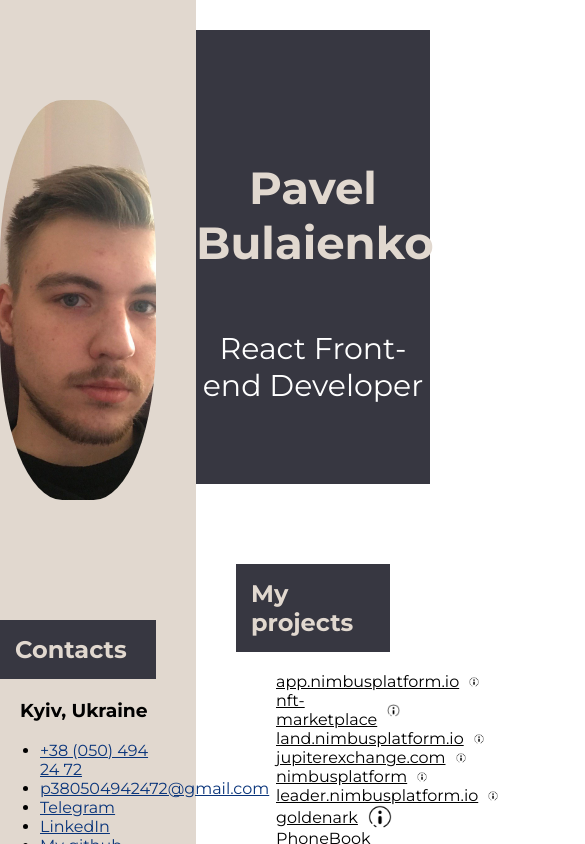
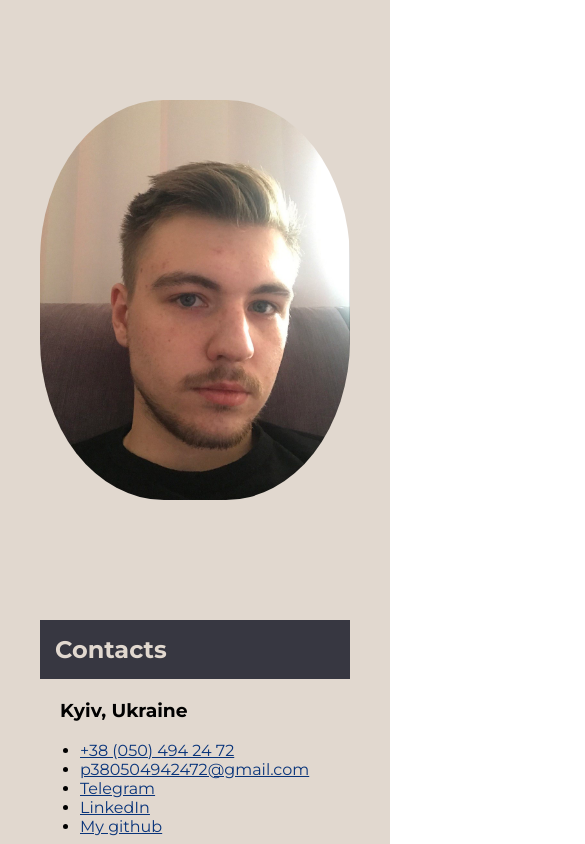
Before and after one commit to enlightenedUser/front-end-dev-resume, a React (Create React App) app: page / in a window 390 px wide. Shown: the top 844 px of the page, 585 px wide, since content can reach past the window. Built offline with nearby package versions, Linux system fonts and the light colour scheme.

Commit message:
feature: update adaptive

```diff
--- a/src/styles/App.scss
+++ b/src/styles/App.scss
@@ -1,6 +1,10 @@
 .App {
   display: flex;
   justify-content: center;
+
+  @media (max-width: 576px) {
+    flex-direction: column;
+  }
 }
 .subHeader {
   padding: 15px;
@@ -8,7 +12,11 @@
   background-color: #373741;
 }
 .mainWrapper {
-  width: 60%;
+  max-width: 60%;
+
+  @media (max-width: 576px) {
+    max-width: 100%;
+  }
 }
 .small {
   color: rgb(133, 133, 133);
--- a/src/styles/SideBar/SideBar.scss
+++ b/src/styles/SideBar/SideBar.scss
@@ -1,11 +1,15 @@
 .sidebarContainer {
-  width: 40%;
+  max-width: 40%;
   background-color: #e1d8cf;
   display: flex;
   flex-direction: column;
   align-items: center;
   padding: 0 40px;
   height: 100%;
+
+  @media (max-width: 576px) {
+    max-width: 100%;
+  }
 }
 .myPhoto {
   margin: 100px 0;
```
